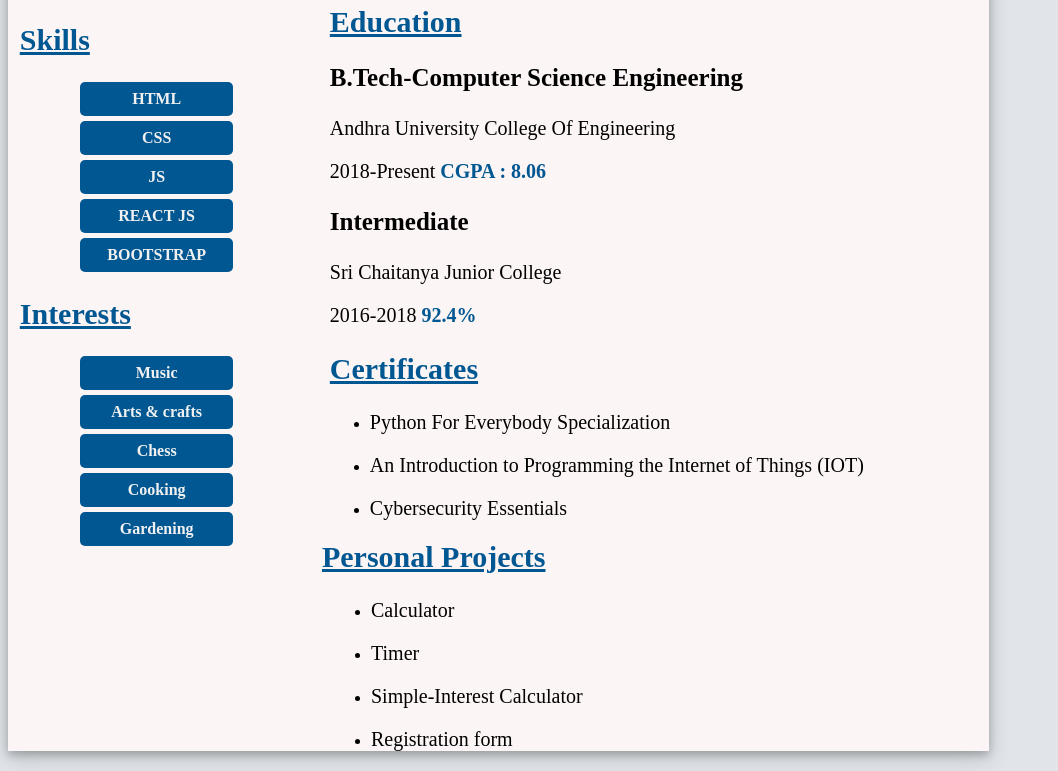
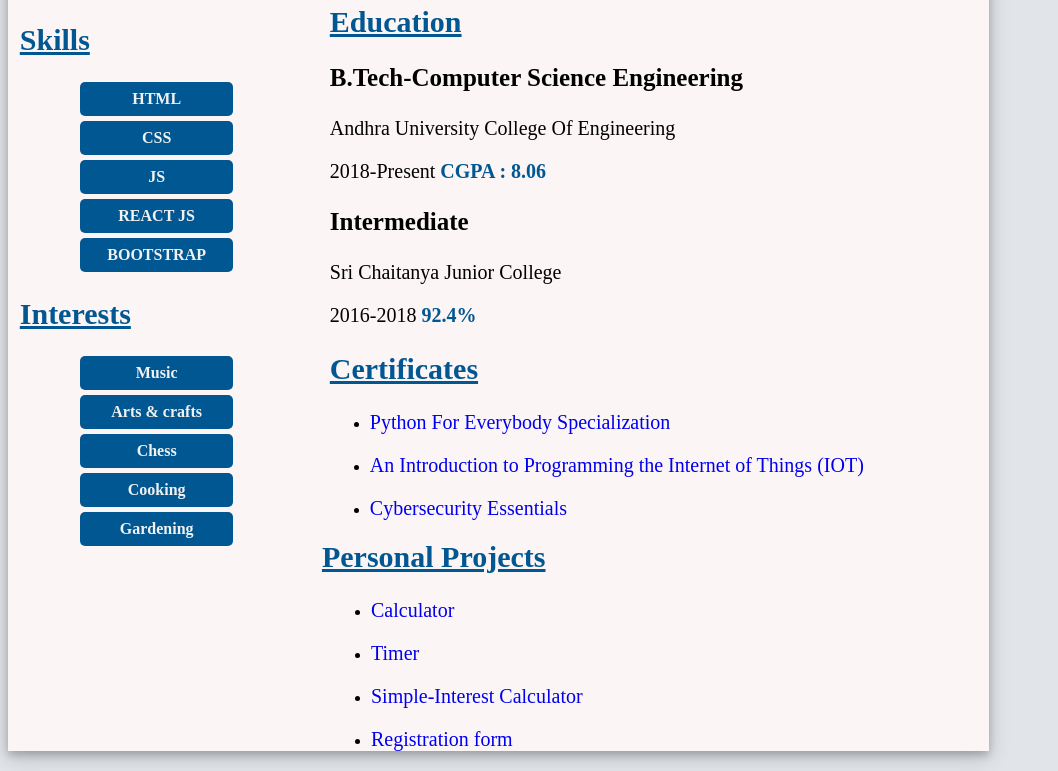
Before and after one commit to niharshini/RESUME-1, a plain HTML site: page index.html in a window 1280 px wide. Shown: the part 354-1125 px from the top of the page, without its empty margins (0-1058 px from the left). Drawn offline with Linux system fonts and the light colour scheme.

Commit message:
Update styles.css

```diff
--- a/styles.css
+++ b/styles.css
@@ -90,11 +90,11 @@ p{
 }
 
 .Certificates a{
-    color: black;
+/*     color: blue; */
     text-decoration: none;
 }
 .projects a{
-    color: black;
+/*     color:; */
     text-decoration: none;
 }
 .blue {
```
